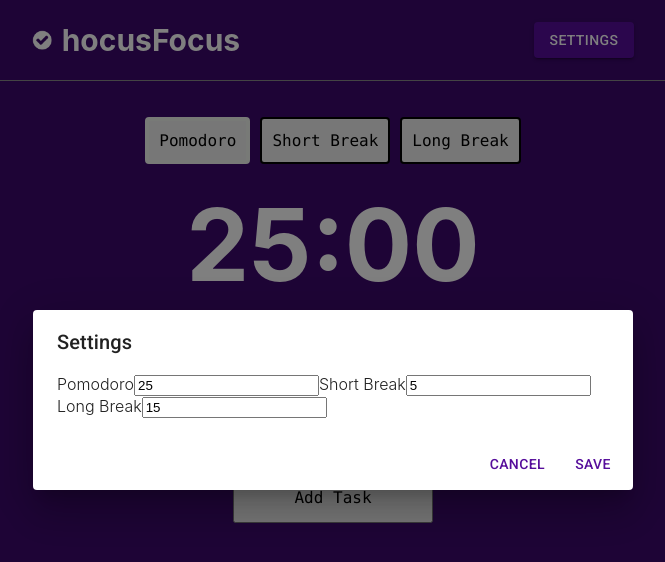
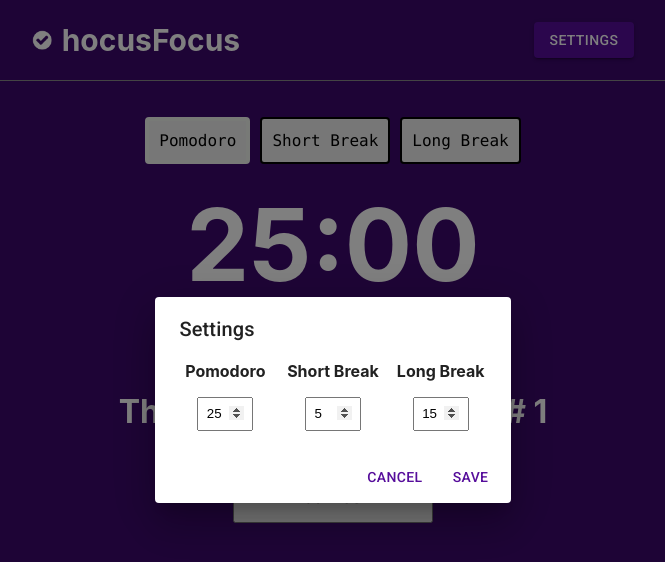
Before and after one commit to ocarvente/hocusFocus, a React (Create React App) app: page / in a window 1280 px wide. Both pictures are taken after a click on the button "SETTINGS". Shown: the top 562 px of the page, without its empty margins (307-972 px from the left). Built offline with nearby package versions, Linux system fonts and the light colour scheme.

Commit message:
Disable save button when input blank and controll input

```diff
--- a/src/components/Collapsible.js
+++ b/src/components/Collapsible.js
@@ -1,4 +1,4 @@
-import { createRef } from "react"
+import {  useState} from "react"
 
 
 export default function Collapsible(props) {
@@ -6,12 +6,13 @@ export default function Collapsible(props) {
 
     const { taskId, name, isExpanded, updateTask, setCurrentTaskId, deleteTask} = props
 
-    const formName = createRef()
 
+
+    const[data, setData] = useState(name);
 
     function handleSubmit(event) {
         event.preventDefault()
-        updateTask(taskId, formName.current.value, false)
+        updateTask(taskId, data, false);
     }
 
     function handleEdit(event) {
@@ -26,10 +27,10 @@ export default function Collapsible(props) {
     }
 
     function handleCancel(event) {
-        if (formName.current.value === "")  {
+        if (name === "")  {
             handleDelete(event);
         } else {
-            handleSubmit(event);
+            updateTask(taskId, name, false);
         }
     }
 
@@ -39,14 +40,21 @@ export default function Collapsible(props) {
                 <div className = "form-container">
                     < form className = "form" >
                         <input
-                            defaultValue={name}
+
                             type="text"
                             placeholder="What are you working on?"
                             className="form-input"
                             name="name"
-                            // value={name}
-                            ref = {formName}
-                            onChange={(event) => updateTask(event)}
+                            value={data}
+
+                            onChange={(event) => {
+                                setData(event.target.value)
+                                }
+                            }
+
+
+
+
                         />
                         {/* <input
                             type="text"
@@ -57,7 +65,7 @@ export default function Collapsible(props) {
                             onChange={(event) => updateTask(event) }
                         />*/}
                         <div>
-                            <button name="isExpanded" onClick = {handleSubmit}>Save</button>
+                            <button onClick = {handleSubmit} disabled={data === ""?  true : false}>Save</button>
                             <button onClick = {handleDelete}>Delete</button>
                             <button onClick = {handleCancel}>Cancel</button>
                         </div>
--- a/src/components/Navbar.js
+++ b/src/components/Navbar.js
@@ -6,7 +6,6 @@ import DialogActions from '@mui/material/DialogActions';
 
 import DialogTitle from '@mui/material/DialogTitle';
 import {createTheme,ThemeProvider} from '@mui/material/styles';
-import { purple } from '@mui/material/colors';
 
 export default function Navbar (props) {
 
@@ -63,34 +62,35 @@ export default function Navbar (props) {
 
                     <Dialog open={open} onClose={handleClose}>
                         <DialogTitle>Settings</DialogTitle>
-                        <DialogContent>
-                            <label for="pomodoro">Pomodoro</label>
+                        <DialogContent className= "dialogContainer">
+                            <label for="pomodoro" className="settings-label">Pomodoro</label>
+                            <label for="shortBreak" className="settings-label">Short Break</label>
+                            <label for="longBreak" className="settings-label">Long Break</label>
+
                             <input
+                                className="settings-button"
                                 id="pomodoro"
                                 name="pomodoro"
                                 type="number"
                                 value={pomodoro}
                                 onChange ={(event) => setPomodoro(event.target.value)}
                             ></input>
-                            <label for="shortBreak">Short Break</label>
-
                             <input
+                                className="settings-button"
                                 id="shortBreak"
                                 name="shortBreak"
                                 type="number"
                                 value={shortBreak}
                                 onChange ={(event) => setShortBreak(event.target.value)}
-
                             ></input>
-                            <label for="longBreak">Long Break</label>
 
                             <input
+                                className="settings-button"
                                 id="longBreak"
                                 name="longBreak"
                                 type="number"
                                 value={longBreak}
                                 onChange ={(event) => setLongBreak(event.target.value)}
-
                             //  ref = {longBreakInput}
                              ></input>
                         </DialogContent>
--- a/src/index.css
+++ b/src/index.css
@@ -301,3 +301,26 @@ button {
   background-color: #d2c5c5;
 
 }
+
+.dialogContainer {
+  display: grid;
+  grid-template-columns: 1fr 1fr 1fr;
+  grid-gap: 1rem;
+}
+
+.settings-label {
+  justify-self: center;
+  font-weight: bold;
+}
+.settings-button {
+  justify-self: center;
+  padding: 1ch;
+  width: 5ch;
+}
+
+input[type=number]::-webkit-inner-spin-button,
+input[type=number]::-webkit-outer-spin-button {
+
+  opacity: 1;
+
+}
```
